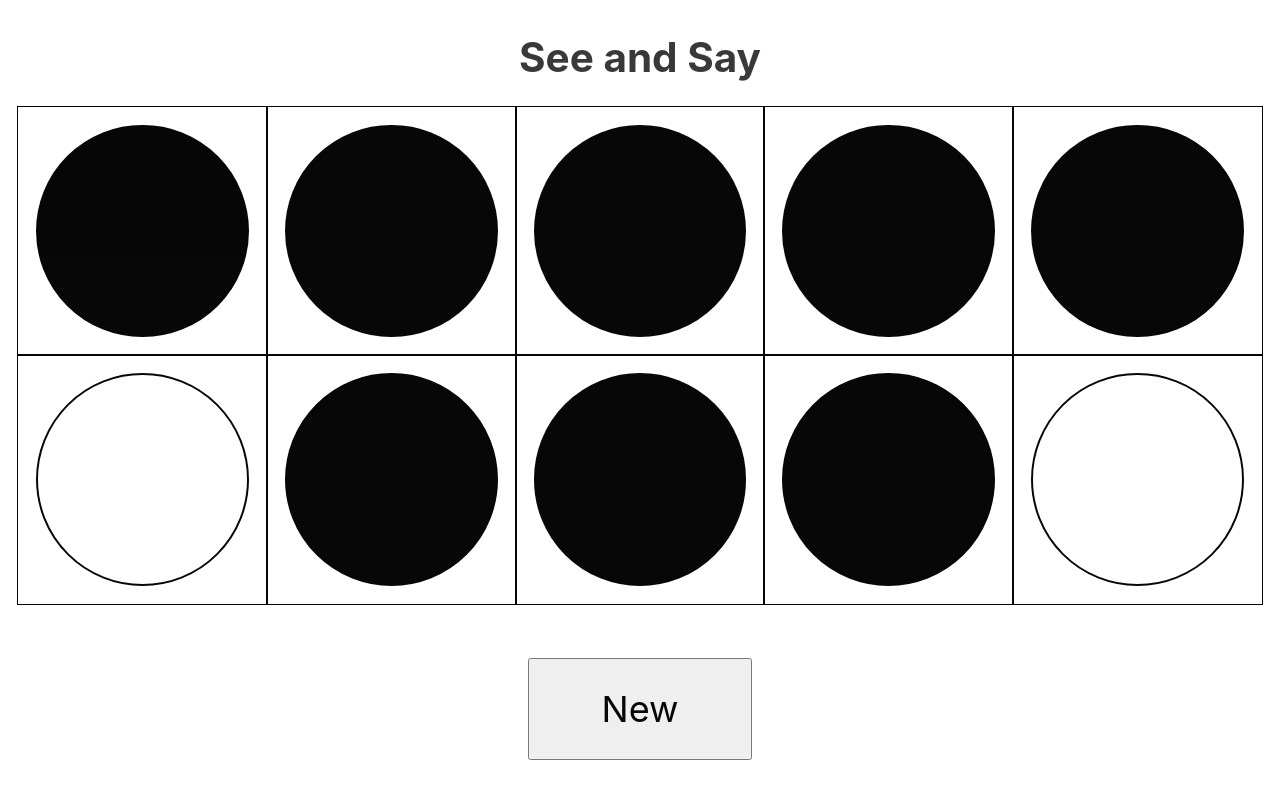
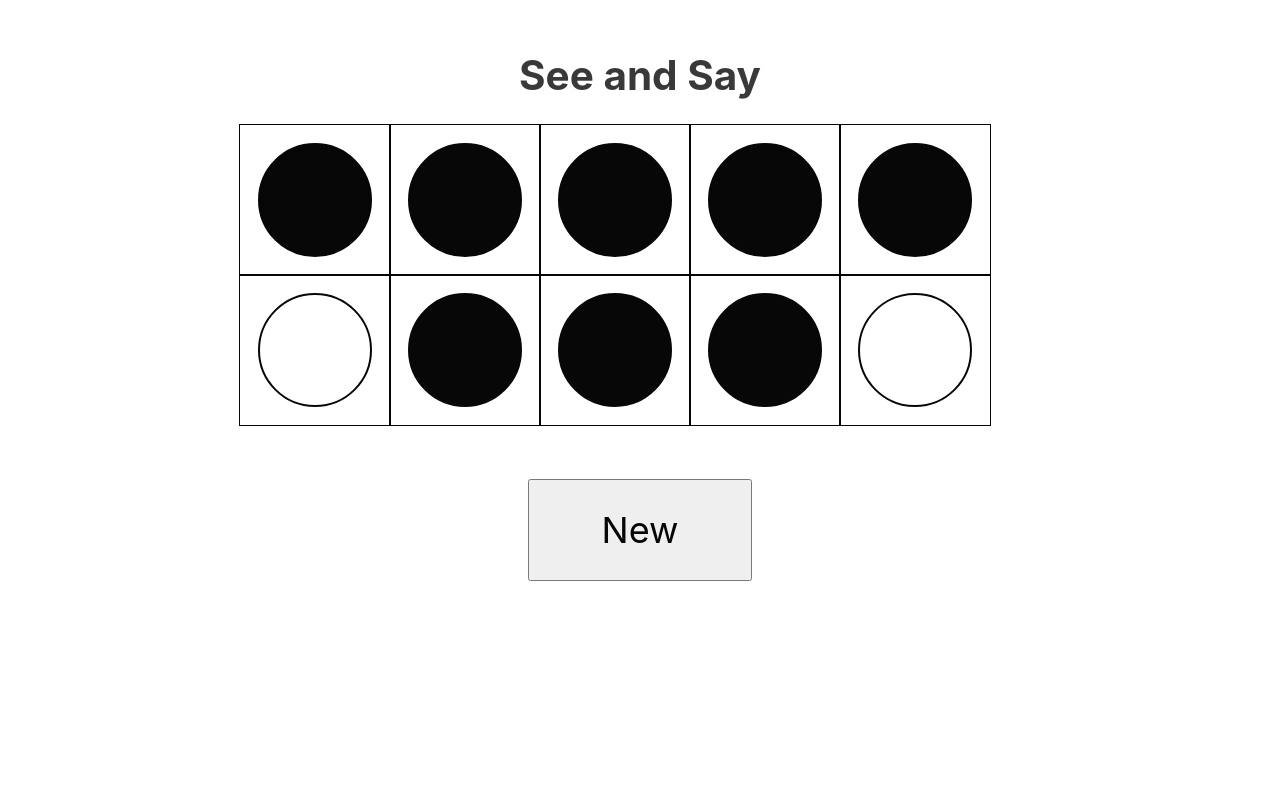
Before and after one commit to joelbrewster/subitising-study, a React (Create React App) app: page / in a window 1280 px wide. Shown: the top 798 px of the page. Built offline with nearby package versions, Linux system fonts and the light colour scheme.

Commit message:
cleaning up desktop styles

```diff
--- a/src/App.css
+++ b/src/App.css
@@ -628,10 +628,19 @@ pre tt:after {
     }
 }
 
+@media only screen and (min-width: 801px) {
+    .App {
+        max-width: 800px;
+        margin: 0 auto;
+    }
+}
+
 body {
     animation: fadeInAnimation ease 1s;
     animation-iteration-count: 1;
     animation-fill-mode: forwards;
+    display: flex;
+    flex-direction: column;
 }
 
 @keyframes fadeInAnimation {
@@ -654,10 +663,17 @@ body {
 }
 
 .dot-container {
-    width: calc(20vw - .4em);
-    height: calc(20vw - .4em);
+    width: calc((100vw / 5) - .4em);
+    height: calc((100vw / 5) - .4em);
     outline: 1px solid black;
     padding: 1rem;
+}
+
+@media only screen and (min-width: 800px) {
+    .dot-container {
+        width: 150px;
+        height: 150px;
+    }
 }
 
 .dot {
```
Lines whose indentation alone changed are shown as unchanged.
